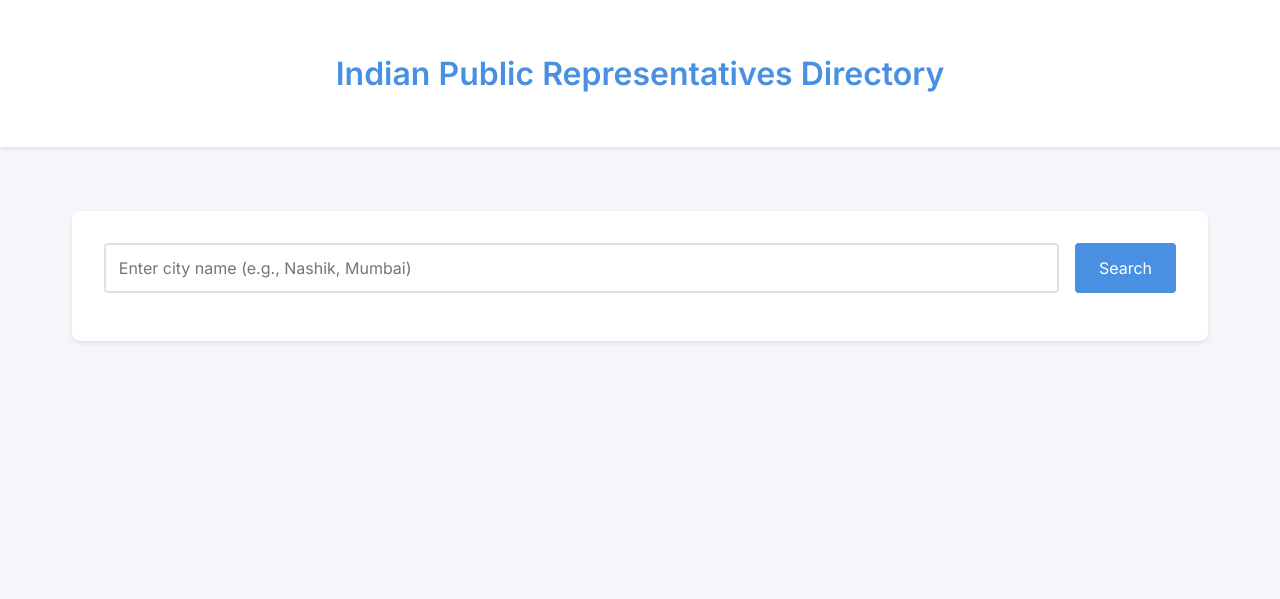
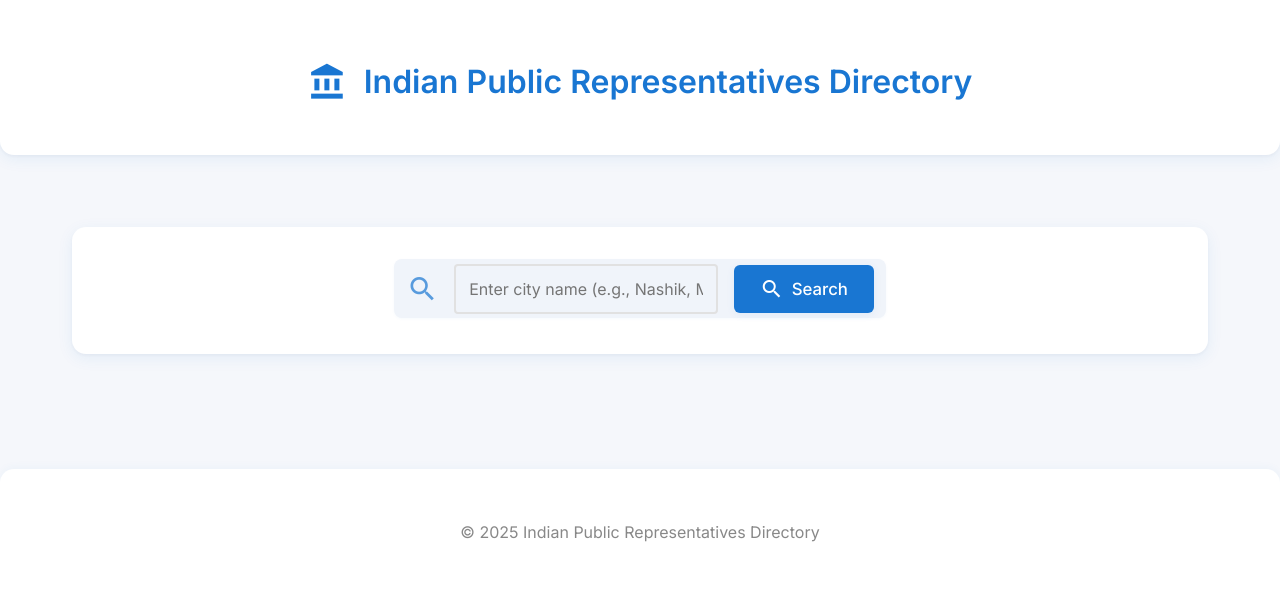
Before and after one commit to prasadlonare35/RepFinderAI, a FastAPI app: page / in a window 1280 px wide. Shown: the top 599 px of the page. Run offline with FastAPI, Linux system fonts and the light colour scheme.

Commit message:
Modified Version

```diff
--- a/gemini_utils.py
+++ b/gemini_utils.py
@@ -29,7 +29,7 @@ async def get_representatives_info(city: str) -> List[dict]:
     Get information about public representatives for a given city using Gemini AI.
     """
     try:
-        model = genai.GenerativeModel('gemini-pro')
+        model = genai.GenerativeModel('gemini-2.0-flash')
 
         prompt = f"""
         Provide a list of current public representatives (like MPs, MLAs, Municipal Corporation members)
--- a/static/script.js
+++ b/static/script.js
@@ -4,46 +4,59 @@ document.addEventListener('DOMContentLoaded', () => {
     const resultsContainer = document.getElementById('resultsContainer');
     const loadingDiv = document.getElementById('loading');
     const errorDiv = document.getElementById('error');
+    const searchBtn = searchForm.querySelector('button[type="submit"]');
+
+    function showLoading(state) {
+        loadingDiv.style.display = state ? 'block' : 'none';
+        if (searchBtn) searchBtn.disabled = !!state;
+        cityInput.disabled = !!state;
+    }
+
+    function showError(msg) {
+        errorDiv.textContent = msg;
+        errorDiv.style.display = 'block';
+    }
+    function hideError() {
+        errorDiv.style.display = 'none';
+    }
 
     searchForm.addEventListener('submit', async (e) => {
         e.preventDefault();
         const city = cityInput.value.trim();
         if (!city) return;
-
-        // Show loading state
-        loadingDiv.style.display = 'block';
-        errorDiv.style.display = 'none';
+        showLoading(true);
+        hideError();
         resultsContainer.innerHTML = '';
-
         try {
-            const response = await fetch(`/representatives/${city}`);
+            const response = await fetch(`/representatives/${encodeURIComponent(city)}`);
             const data = await response.json();
-
             if (!response.ok) {
                 throw new Error(data.detail || 'Failed to fetch representatives');
             }
-
-            // Display results
+            if (!Array.isArray(data) || data.length === 0) {
+                resultsContainer.innerHTML = `<div style="text-align:center;color:#888;font-size:1.1rem;">No representatives found for <b>${city}</b>.</div>`;
+                return;
+            }
             resultsContainer.innerHTML = data.map(rep => `
                 <div class="representative-card">
-                    <h3>${rep.name}</h3>
+                    <h3><span class="material-icons" style="font-size:1.2em;vertical-align:middle;color:var(--primary-color);margin-right:0.2em;">person</span>${rep.name}</h3>
                     <p><strong>Designation:</strong> ${rep.designation}</p>
-                    ${rep.phone ? `<p><strong>Phone:</strong> ${rep.phone}</p>` : ''}
-                    ${rep.email ? `<p><strong>Email:</strong> ${rep.email}</p>` : ''}
+                    ${rep.phone ? `<p><strong>Phone:</strong> <a href="tel:${rep.phone}">${rep.phone}</a></p>` : ''}
+                    ${rep.email ? `<p><strong>Email:</strong> <a href="mailto:${rep.email}">${rep.email}</a></p>` : ''}
                     <span class="badge ${rep.verified ? 'badge-verified' : 'badge-unverified'}">
+                        <span class="material-icons" style="font-size:1em;vertical-align:middle;margin-right:0.2em;">${rep.verified ? 'verified' : 'auto_awesome'}</span>
                         ${rep.verified ? 'Verified' : 'AI Generated'}
                     </span>
-                    <button onclick="editRepresentative('${rep.name}', '${rep.designation}')" class="edit-btn">
+                    <button onclick="editRepresentative('${rep.name.replace(/'/g, "&#39;")}', '${rep.designation.replace(/'/g, "&#39;")}')" class="edit-btn">
+                        <span class="material-icons" style="font-size:1em;vertical-align:middle;margin-right:0.2em;">edit</span>
                         Edit
                     </button>
                 </div>
             `).join('');
-
         } catch (error) {
-            errorDiv.textContent = error.message;
-            errorDiv.style.display = 'block';
+            showError(error.message);
         } finally {
-            loadingDiv.style.display = 'none';
+            showLoading(false);
         }
     });
 });
@@ -51,9 +64,7 @@ document.addEventListener('DOMContentLoaded', () => {
 async function editRepresentative(name, designation) {
     const newPhone = prompt('Enter new phone number:');
     const newEmail = prompt('Enter new email:');
-
     if (!newPhone && !newEmail) return;
-
     try {
         const response = await fetch('/update_representative', {
             method: 'POST',
@@ -67,16 +78,12 @@ async function editRepresentative(name, designation) {
                 email: newEmail || null,
             }),
         });
-
         const data = await response.json();
-
         if (!response.ok) {
             throw new Error(data.detail || 'Failed to update representative');
         }
-
         // Refresh the search results
         document.getElementById('searchForm').dispatchEvent(new Event('submit'));
-
     } catch (error) {
         const errorDiv = document.getElementById('error');
         errorDiv.textContent = error.message;
--- a/static/styles.css
+++ b/static/styles.css
@@ -1,10 +1,15 @@
 :root {
-    --primary-color: #4a90e2;
+    --primary-color: #1976d2;
+    --primary-dark: #115293;
     --secondary-color: #2c3e50;
-    --success-color: #27ae60;
-    --error-color: #e74c3c;
-    --background-color: #f5f6fa;
+    --success-color: #43a047;
+    --error-color: #e53935;
+    --background-color: #f5f7fb;
+    --card-bg: #fff;
     --text-color: #2c3e50;
+    --shadow: 0 4px 16px rgba(25, 118, 210, 0.08), 0 1.5px 3px rgba(44, 62, 80, 0.04);
+    --border-radius: 14px;
+    --transition: 0.2s cubic-bezier(.4,0,.2,1);
 }
 
 * {
@@ -27,10 +32,37 @@ body {
 }
 
 .header {
-    background-color: white;
-    box-shadow: 0 2px 4px rgba(0,0,0,0.1);
-    padding: 1rem 0;
-    margin-bottom: 2rem;
+    background: var(--card-bg);
+    box-shadow: var(--shadow);
+    padding: 1.5rem 0 1rem 0;
+    margin-bottom: 2.5rem;
+    border-bottom-left-radius: var(--border-radius);
+    border-bottom-right-radius: var(--border-radius);
+}
+
+.header-flex {
+    display: flex;
+    align-items: center;
+    gap: 1rem;
+    justify-content: center;
+}
+
+.header-icon {
+    font-size: 2.5rem;
+    color: var(--primary-color);
+    vertical-align: middle;
+}
+
+.footer {
+    background: var(--card-bg);
+    color: #888;
+    text-align: center;
+    padding: 1.2rem 0 1.4rem 0;
+    margin-top: 3rem;
+    box-shadow: 0 -2px 8px rgba(25, 118, 210, 0.04);
+    border-top-left-radius: var(--border-radius);
+    border-top-right-radius: var(--border-radius);
+    font-size: 1rem;
 }
 
 .header h1 {
@@ -39,11 +71,65 @@ body {
 }
 
 .search-container {
-    background: white;
-    padding: 2rem;
+    background: var(--card-bg);
+    padding: 2rem 2.5rem 1.2rem 2.5rem;
+    border-radius: var(--border-radius);
+    box-shadow: var(--shadow);
+    margin-bottom: 2.2rem;
+    display: flex;
+    flex-direction: column;
+    align-items: center;
+}
+
+.search-box {
+    display: flex;
+    align-items: center;
+    gap: 1rem;
+    width: 100%;
+    max-width: 520px;
+    margin: 0 auto 1rem auto;
+    background: #f0f4fa;
     border-radius: 8px;
-    box-shadow: 0 2px 4px rgba(0,0,0,0.1);
-    margin-bottom: 2rem;
+    padding: 0.3rem 0.8rem 0.3rem 0.8rem;
+    box-shadow: 0 1px 3px rgba(25, 118, 210, 0.04);
+}
+
+.search-icon {
+    color: var(--primary-color);
+    font-size: 2rem;
+    opacity: 0.7;
+}
+
+input[type="text"] {
+    flex: 1;
+    padding: 0.8rem;
+    border: none;
+    border-radius: 4px;
+    font-size: 1.08rem;
+    background: transparent;
+    color: var(--text-color);
+    outline: none;
+}
+
+.primary-btn {
+    background: var(--primary-color);
+    color: #fff;
+    border: none;
+    padding: 0.75rem 1.6rem;
+    border-radius: 6px;
+    cursor: pointer;
+    font-size: 1.05rem;
+    font-weight: 500;
+    display: flex;
+    align-items: center;
+    gap: 0.5rem;
+    box-shadow: 0 2px 8px rgba(25, 118, 210, 0.07);
+    transition: background var(--transition), box-shadow var(--transition);
+}
+
+.primary-btn:hover, .primary-btn:focus {
+    background: var(--primary-dark);
+    box-shadow: 0 4px 16px rgba(25, 118, 210, 0.13);
 }
 
 .search-box {
@@ -77,16 +163,80 @@ button:hover {
 
 .representatives-container {
     display: grid;
-    grid-template-columns: repeat(auto-fill, minmax(300px, 1fr));
-    gap: 1.5rem;
+    grid-template-columns: repeat(auto-fit, minmax(320px, 1fr));
+    gap: 2rem;
+    margin-top: 2rem;
 }
 
 .representative-card {
-    background: white;
-    border-radius: 8px;
-    padding: 1.5rem;
-    box-shadow: 0 2px 4px rgba(0,0,0,0.1);
-    transition: transform 0.2s;
+    background: var(--card-bg);
+    border-radius: var(--border-radius);
+    padding: 2rem 1.8rem 1.2rem 1.8rem;
+    box-shadow: var(--shadow);
+    transition: transform var(--transition), box-shadow var(--transition);
+    display: flex;
+    flex-direction: column;
+    align-items: flex-start;
+    position: relative;
+    min-height: 210px;
+}
+
+.representative-card:hover {
+    transform: translateY(-6px) scale(1.025);
+    box-shadow: 0 8px 32px rgba(25, 118, 210, 0.16);
+}
+
+.representative-card h3 {
+    color: var(--primary-color);
+    margin-bottom: 0.5rem;
+    font-size: 1.35rem;
+    font-weight: 600;
+}
+
+.representative-card p {
+    margin-bottom: 0.35rem;
+    color: var(--secondary-color);
+    font-size: 1.07rem;
+}
+
+.badge {
+    display: inline-block;
+    padding: 0.3rem 0.9rem;
+    border-radius: 12px;
+    font-size: 0.98rem;
+    font-weight: 500;
+    margin-top: 0.6rem;
+    margin-bottom: 0.7rem;
+}
+
+.badge-verified {
+    background: var(--success-color);
+    color: #fff;
+    box-shadow: 0 1px 3px rgba(67, 160, 71, 0.18);
+}
+
+.badge-unverified {
+    background: var(--error-color);
+    color: #fff;
+    box-shadow: 0 1px 3px rgba(229, 57, 53, 0.13);
+}
+
+.edit-btn {
+    background: transparent;
+    border: 1.5px solid var(--primary-color);
+    color: var(--primary-color);
+    border-radius: 6px;
+    padding: 0.5rem 1.2rem;
+    font-size: 1rem;
+    font-weight: 500;
+    cursor: pointer;
+    margin-top: 0.7rem;
+    transition: background var(--transition), color var(--transition);
+}
+
+.edit-btn:hover {
+    background: var(--primary-color);
+    color: #fff;
 }
 
 .representative-card:hover {
--- a/templates/index.html
+++ b/templates/index.html
@@ -5,35 +5,47 @@
     <meta name="viewport" content="width=device-width, initial-scale=1.0">
     <title>Indian Public Representatives Directory</title>
     <link href="https://fonts.googleapis.com/css2?family=Inter:wght@400;500;600&display=swap" rel="stylesheet">
+    <link href="https://fonts.googleapis.com/icon?family=Material+Icons" rel="stylesheet">
     <link rel="stylesheet" href="/static/styles.css">
 </head>
 <body>
     <header class="header">
-        <div class="container">
+        <div class="container header-flex">
+            <span class="material-icons header-icon">account_balance</span>
             <h1>Indian Public Representatives Directory</h1>
         </div>
     </header>
 
     <main class="container">
-        <div class="search-container">
+        <section class="search-container">
             <form id="searchForm">
                 <div class="search-box">
-                    <input type="text" id="cityInput" placeholder="Enter city name (e.g., Nashik, Mumbai)" required>
-                    <button type="submit">Search</button>
+                    <span class="material-icons search-icon">search</span>
+                    <input type="text" id="cityInput" placeholder="Enter city name (e.g., Nashik, Mumbai)" required autocomplete="off">
+                    <button type="submit" class="primary-btn">
+                        <span class="material-icons">search</span> Search
+                    </button>
                 </div>
             </form>
-        </div>
+        </section>
 
         <div id="error" class="error-message" style="display: none;"></div>
 
         <div id="loading" class="loading" style="display: none;">
+            <span class="material-icons loading-icon spin">autorenew</span>
             <p>Fetching representatives...</p>
         </div>
 
-        <div id="resultsContainer" class="representatives-container">
+        <section id="resultsContainer" class="representatives-container">
             <!-- Results will be populated here -->
+        </section>
+    </main>
+
+    <footer class="footer">
+        <div class="container">
+            <p>&copy; 2025 Indian Public Representatives Directory</p>
         </div>
-    </main>
+    </footer>
 
     <script src="/static/script.js"></script>
 </body>
```
Also changed, not shown: other parts of static/styles.css (+35 -7 lines), README.md, representatives.db, 1 other file.
